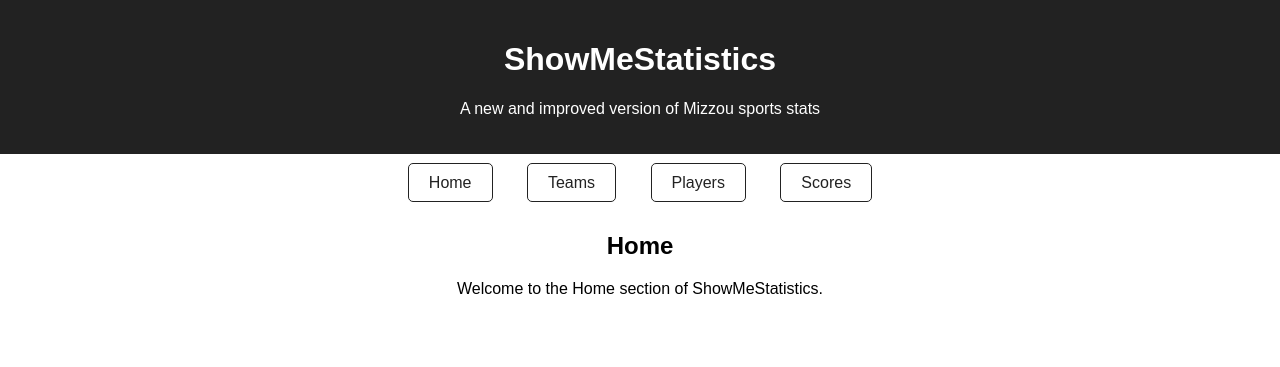
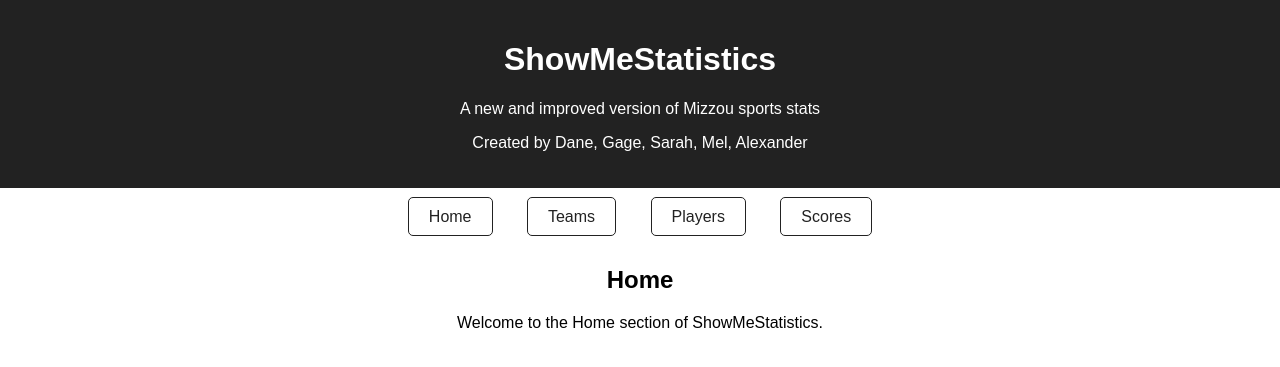
Before and after one commit to dane-bishop/ShowMeStatisticsWebsite, a Flask app: page / in a window 1280 px wide. Shown: the top 367 px of the page. Run offline with Flask 3, Linux system fonts and the light colour scheme.

Commit message:
Updated the website

```diff
--- a/templates/index.html
+++ b/templates/index.html
@@ -39,7 +39,7 @@
     <header>
         <h1>ShowMeStatistics</h1>
         <p>A new and improved version of Mizzou sports stats</p>
-
+        <p>Created by Dane, Gage, Sarah, Mel, Alexander</p>
     </header>
 
     <nav>
```
